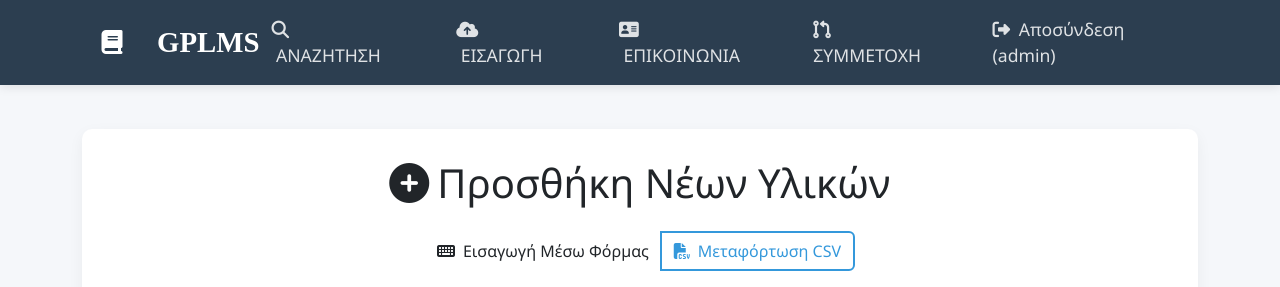
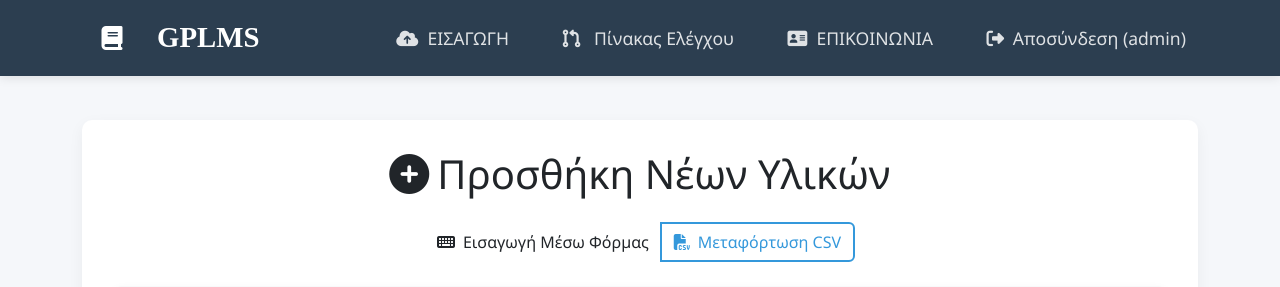
Before and after one commit to gplms/gplms, a PHP site: page /main/insert.php in a window 1280 px wide. Shown: the top 287 px of the page. Run offline with PHP 8.4, Linux system fonts and the light colour scheme; a user stored in the database is signed in; data comes from the database, SQL or seed files in the repository.

Commit message:
Add files via upload

```diff
--- a/src/components/activity-main-content.php
+++ b/src/components/activity-main-content.php
@@ -1,3 +1,5 @@
+
+
 <!-- Main Content -->
 <div id="content">
     <div class="topbar">
--- a/src/components/header.php
+++ b/src/components/header.php
@@ -14,28 +14,30 @@
 
         <div class="collapse navbar-collapse" id="navbarNav">
             <ul class="navbar-nav ms-auto">
-                    <li class="nav-item">
-                        <a class="nav-link" href="../main/search.php">
-                            <i class="fas fa-search me-1"></i> &nbsp;<?= $lang['search_items'] ?>&nbsp;
-                        </a>
-                    </li>
+                <?php if (isset($_SESSION['user_id']) && !empty($_SESSION['user_id'])): ?>
+
                     <li class="nav-item">
                         <a class="nav-link" href="../main/insert.php">
                             <i class="fa-solid fa-cloud-arrow-up"></i> &nbsp;<?= $lang['insert_items'] ?>&nbsp;
                         </a>
                     </li>
                     <li class="nav-item">
+                        <a class="nav-link" href="https://www.github.com/PanagiotisKotsorgios/gplms">
+                            <i class="fa-solid fa-code-pull-request"></i> &nbsp; <?= $lang['page_title_control_panel'] ?>&nbsp;
+                        </a>
+                    </li>
+                <?php endif; ?>
+
+                <!-- Always show Contact -->
+                <li class="nav-item">
                     <a class="nav-link" href="../main/contact_devs.php">
                         <i class="fa-solid fa-address-card"></i> &nbsp;<?= $lang['contact_developers'] ?>&nbsp;
                     </a>
                 </li>
+
+                <!-- Login/Logout (always shown) -->
                 <li class="nav-item">
-                        <a class="nav-link" href="https://www.github.com/PanagiotisKotsorgios/gplms">
-                            <i class="fa-solid fa-code-pull-request"></i> <?= $lang['contribute'] ?>&nbsp;
-                        </a>
-                    </li>
-                    <li class="nav-item">
-                        <?php if (isset($_SESSION['user_id'])): ?>
+                    <?php if (isset($_SESSION['user_id']) && !empty($_SESSION['user_id'])): ?>
                         <a class="nav-link" href="logout.php">
                             <i class="fas fa-sign-out-alt me-1"></i> <?= $lang['logout'] ?> (<?= $_SESSION['username'] ?>)
                         </a>
--- a/src/conf/translation.php
+++ b/src/conf/translation.php
@@ -233,7 +233,7 @@ $translations = [
         'unknown_error' => 'Unknown error',
         'curl_error' => 'cURL Error: ',
         'api_error' => 'API Error: ',
-        'page_title_control_panel' => 'GPLMS - Control Panel',
+        'page_title_control_panel' => 'Control Panel',
         'admin_dashboard_title' => 'Admin <span>Dashboard</span>',
         'dashboard_subtitle' => 'General Analytics and statistics overview',
         'total_users' => 'Total Users',
@@ -749,7 +749,7 @@ $translations = [
         'unknown_error' => 'Άγνωστο σφάλμα',
         'curl_error' => 'Σφάλμα cURL: ',
         'api_error' => 'Σφάλμα API: ',
-        'page_title_control_panel' => 'GPLMS - Πίνακας Ελέγχου',
+        'page_title_control_panel' => 'Πίνακας Ελέγχου',
         'admin_dashboard_title' => 'Διαχειριστής <span>Πίνακας Ελέγχου</span>',
         'dashboard_subtitle' => 'Γενικά στατιστικά και αναλυτικά στοιχεία',
         'total_users' => 'Σύνολο Χρηστών',
```
Also changed, not shown: src/components/activity-log-stats.php (+13 -0 lines), src/components/footer.php (added, +25 -0 lines). Lines whose indentation alone changed are shown as unchanged.
